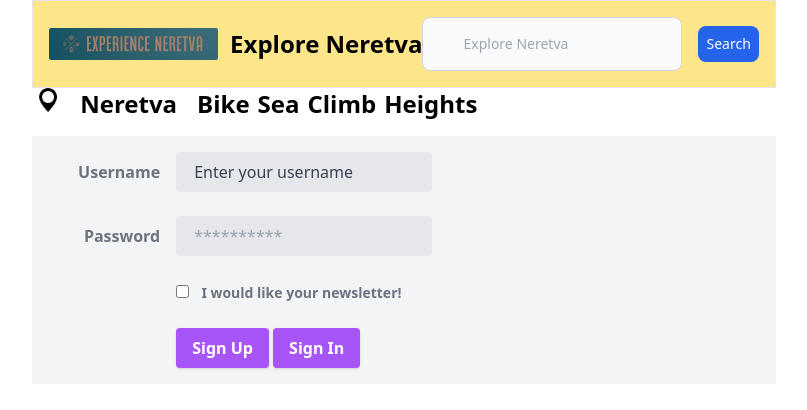
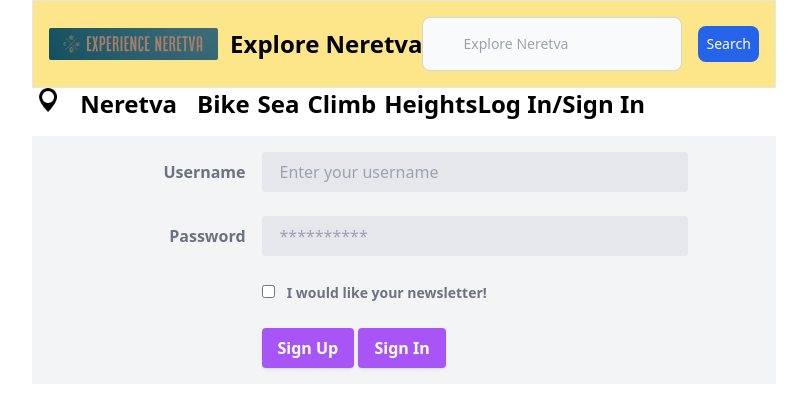
Before and after one commit to nborcic/Visit-Neretva, a SvelteKit app in the folder my-app/: page /startAuth in a window 1280 px wide. Shown: the top 410 px of the page, without its empty margins (236-1043 px from the left). Built offline with nearby package versions, Linux system fonts and the light colour scheme.

Commit message:
login sighin and navigation done, add background picture for startAuth, but didn't used it

```diff
--- a/my-app/src/routes/+layout.svelte
+++ b/my-app/src/routes/+layout.svelte
@@ -1,4 +1,6 @@
 <script lang="js">
+  // @ts-nocheck
+
   import "../app.css";
   import "$lib/sampleData.ts";
   import "../app.css";
@@ -18,6 +20,9 @@
   }
   function handleButtonClickHights() {
     goto("/search?q=high");
+  }
+  function handleButtonClickstart() {
+    goto("/startAuth");
   }
 
   import { goto } from "$app/navigation";
@@ -62,7 +67,6 @@
               >Search</button
             >
           </div>
-
         </div>
         <!-- Additional navigation and dropdowns -->
       </div>
@@ -81,11 +85,16 @@
         </div>
         <div class="text-2xl font-semibold"><a href="/spots/">Neretva</a></div>
         <div class="flex">
-          <ul class="flex flex-row gap-2 font-semibold">
+          <ul class="flex gap-2 font-semibold">
             <li><button on:click={handleButtonClick}>Bike</button></li>
             <li><button on:click={handleButtonClickSea}>Sea</button></li>
             <li><button on:click={handleButtonClickClimb}>Climb</button></li>
             <li><button on:click={handleButtonClickHights}>Heights</button></li>
+          </ul>
+          <ul class="flex font-semibold flex-shrink">
+            <li>
+              <button on:click={handleButtonClickstart}>Log In/Sign In</button>
+            </li>
           </ul>
         </div>
       </div>
--- a/my-app/src/routes/startAuth/+layout.svelte
+++ b/my-app/src/routes/startAuth/+layout.svelte
@@ -1,15 +1,4 @@
 <script>
-
 </script>
 
-<div class="">
-<div class="">
-  <div class="">
-    <div class="">
-      <main class="">
-        <slot />
-      </main>
-    </div>
-  </div>
-</div>
-</div>
+<slot />
--- a/my-app/src/routes/startAuth/+page.svelte
+++ b/my-app/src/routes/startAuth/+page.svelte
@@ -6,46 +6,73 @@
   <meta name="description" content="Visit Neretva" />
 </svelte:head>
 
-
-<form class="w-full max-w-sm">
+<form class="w-full max-w-screen-sm">
   <div class="md:flex md:items-center mb-6">
     <div class="md:w-1/3">
-      <label class="block text-gray-500 font-bold md:text-right mb-1 md:mb-0 pr-4" for="inline-full-name">
+      <label
+        class="block text-gray-500 font-bold md:text-right mb-1 md:mb-0 pr-4"
+        for="inline-full-name"
+      >
         Username
       </label>
     </div>
     <div class="md:w-2/3">
-      <input class="bg-gray-200 appearance-none border-2 border-gray-200 rounded w-full py-2 px-4 text-gray-700 leading-tight focus:outline-none focus:bg-white focus:border-purple-500" id="inline-full-name" type="text" value="Enter your username">
+      <input
+        class="bg-gray-200 appearance-none border-2 border-gray-200 rounded w-full py-2 px-4 text-gray-700 leading-tight focus:outline-none focus:bg-white focus:border-purple-500"
+        id="inline-full-name"
+        type="text"
+        placeholder="Enter your username"
+      />
     </div>
   </div>
   <div class="md:flex md:items-center mb-6">
     <div class="md:w-1/3">
-      <label class="block text-gray-500 font-bold md:text-right mb-1 md:mb-0 pr-4" for="inline-password">
+      <label
+        class="block text-gray-500 font-bold md:text-right mb-1 md:mb-0 pr-4"
+        for="inline-password"
+      >
         Password
       </label>
     </div>
     <div class="md:w-2/3">
-      <input class="bg-gray-200 appearance-none border-2 border-gray-200 rounded w-full py-2 px-4 text-gray-700 leading-tight focus:outline-none focus:bg-white focus:border-purple-500" id="inline-password" type="password" placeholder="**********">
+      <input
+        class="bg-gray-200 appearance-none border-2 border-gray-200 rounded w-full py-2 px-4 text-gray-700 leading-tight focus:outline-none focus:bg-white focus:border-purple-500"
+        id="inline-password"
+        type="password"
+        placeholder="**********"
+      />
     </div>
   </div>
   <div class="md:flex md:items-center mb-6">
     <div class="md:w-1/3"></div>
     <label class="md:w-2/3 block text-gray-500 font-bold">
-      <input class="mr-2 leading-tight" type="checkbox">
-      <span class="text-sm">
-        I would like your newsletter!
-      </span>
+      <input class="mr-2 leading-tight" type="checkbox" />
+      <span class="text-sm"> I would like your newsletter! </span>
     </label>
   </div>
   <div class="md:flex md:items-center">
     <div class="md:w-1/3"></div>
     <div class="md:w-2/3 gap-5">
-      <button class="shadow bg-purple-500 hover:bg-purple-400 focus:shadow-outline focus:outline-none text-white font-bold py-2 px-4 rounded" type="button">
+      <button
+        class="shadow bg-purple-500 hover:bg-purple-400 focus:shadow-outline focus:outline-none text-white font-bold py-2 px-4 rounded"
+        type="button"
+      >
         Sign Up
       </button>
-      <button class="shadow bg-purple-500 hover:bg-purple-400 focus:shadow-outline focus:outline-none text-white font-bold py-2 px-4 rounded" type="button">
+      <button
+        class="shadow bg-purple-500 hover:bg-purple-400 focus:shadow-outline focus:outline-none text-white font-bold py-2 px-4 rounded"
+        type="button"
+      >
         Sign In
       </button>
     </div>
   </div>
 </form>
+
+<style>
+  * {
+    background-image: npm_lifecycle_script(
+      "/static/loginAssets/DALL· A minimalist abstract background.webp"
+    );
+  }
+</style>
```
Also changed, not shown: my-app/static/loginAssets/loginBackground.webp (deleted), my-app/static/loginAssets/minimalist abstract background.webp (added).
